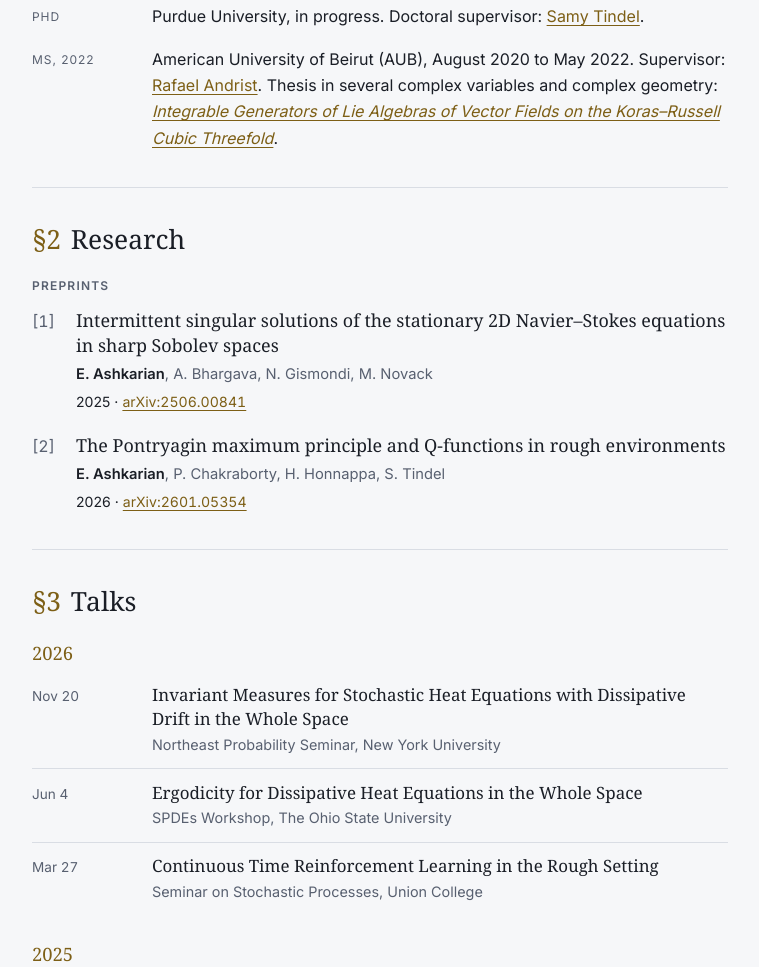
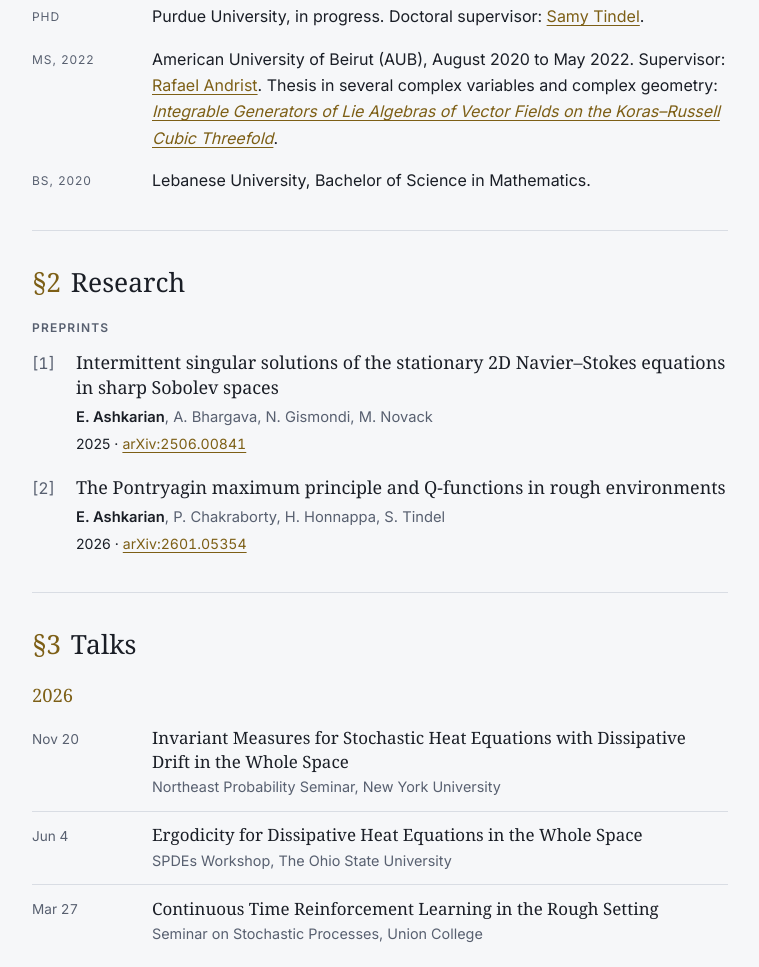
Before and after one commit to eashkari/eashkari.github.io, a plain HTML site: page index.html in a window 1280 px wide. Shown: the part 825-1792 px from the top of the page, without its empty margins (260-1019 px from the left). Drawn offline with Linux system fonts and the light colour scheme; a web font is replaced by a local one.

Commit message:
Add BS in Mathematics, Lebanese University (2020)
Co-Authored-By: Claude Opus 5.5 <noreply@anthropic.com>

```diff
--- a/index.html
+++ b/index.html
@@ -240,6 +240,10 @@ footer { border-top: 1px solid var(--rule); padding-block: 2rem 3rem; color: var
         <span class="tag">MS, 2022</span>
         <p>American University of Beirut (AUB), August 2020 to May 2022. Supervisor: <a href="https://users.fmf.uni-lj.si/andrist/">Rafael Andrist</a>. Thesis in several complex variables and complex geometry: <a href="https://scholarworks.aub.edu.lb/bitstream/handle/10938/23418/AshkarianEstepan_2022.pdf?sequence=1"><em>Integrable Generators of Lie Algebras of Vector Fields on the Koras–Russell Cubic Threefold</em></a>.</p>
       </div>
+      <div>
+        <span class="tag">BS, 2020</span>
+        <p>Lebanese University, Bachelor of Science in Mathematics.</p>
+      </div>
     </div>
   </section>
 
```
